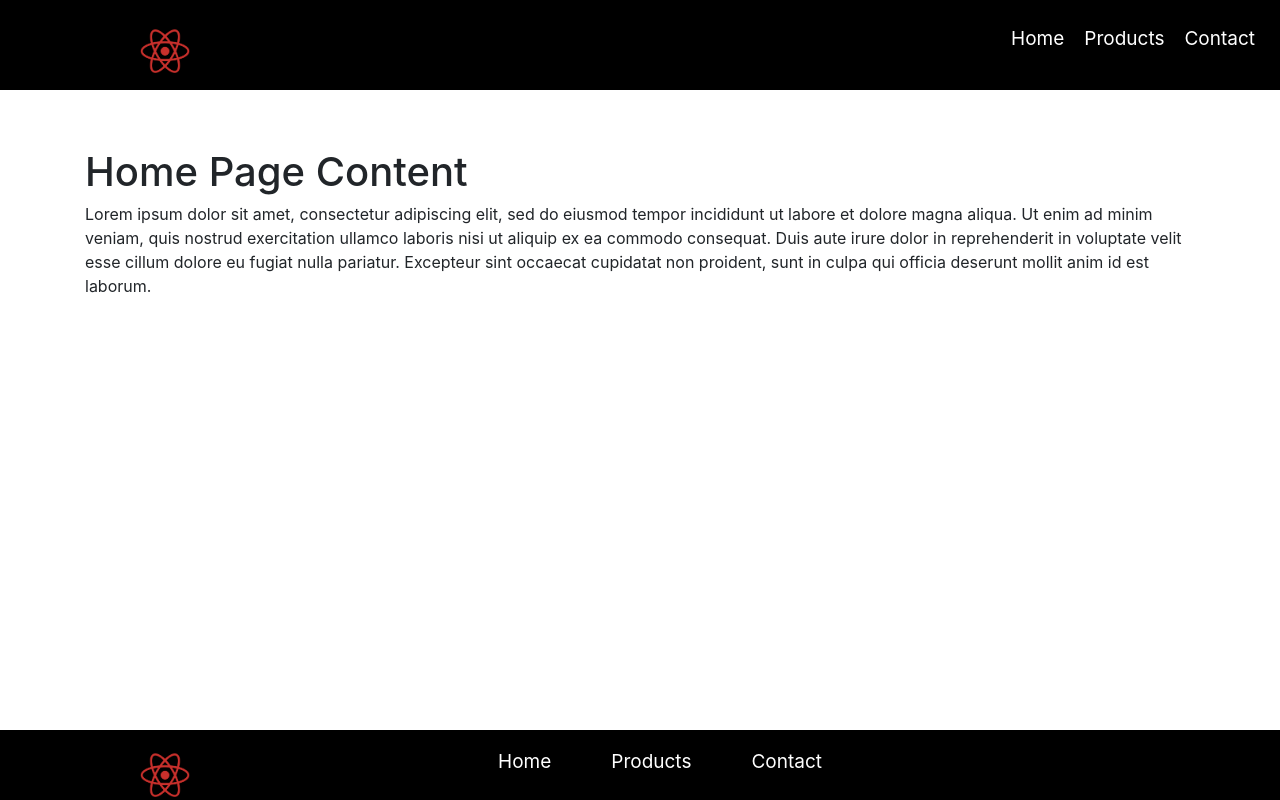
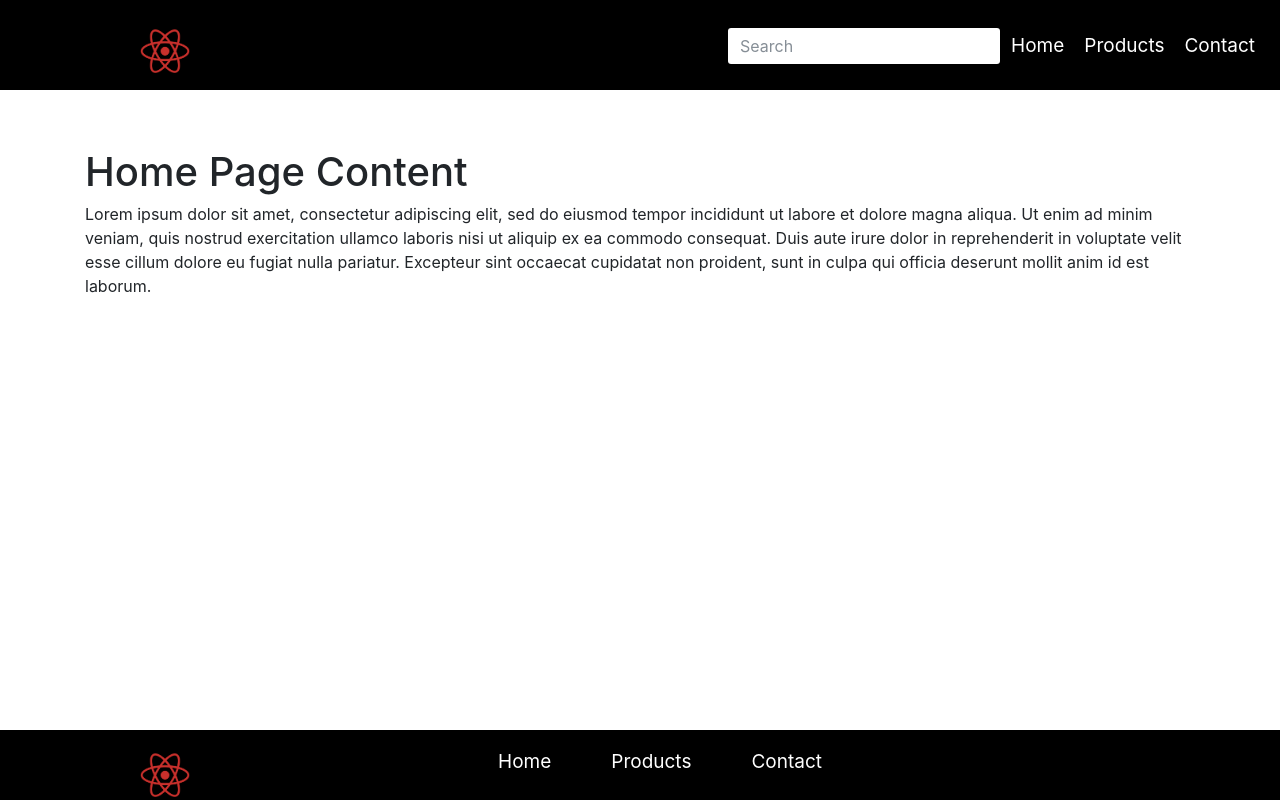
Before and after one commit to ArthurSoftvision1/BasicWebPage---ReactJS, a React (Create React App) app: page / in a window 1280 px wide. Built offline with nearby package versions, Linux system fonts and the light colour scheme.

Commit message:
Search bar

```diff
--- a/src/components/headerComponent/header.js
+++ b/src/components/headerComponent/header.js
@@ -1,5 +1,6 @@
 import React, { Component } from 'react';
 import Logo from './logo';
+import Search from './searchInput';
 import {
     Link
 } from 'react-router-dom'
@@ -13,9 +14,12 @@ class Header extends Component {
                 <Logo />
             </div>
         </div>
-
+        <div>
             <nav>
                 <ul>
+                    <li className="search-bar">
+                        <Search />
+                    </li>
                     <li className="first">
                         <Link to="/">Home</Link>
                     </li>
@@ -27,6 +31,7 @@ class Header extends Component {
                     </li>
                 </ul>
             </nav>
+        </div>
       </header>
     );
   }
```
Lines whose indentation alone changed are shown as unchanged.
